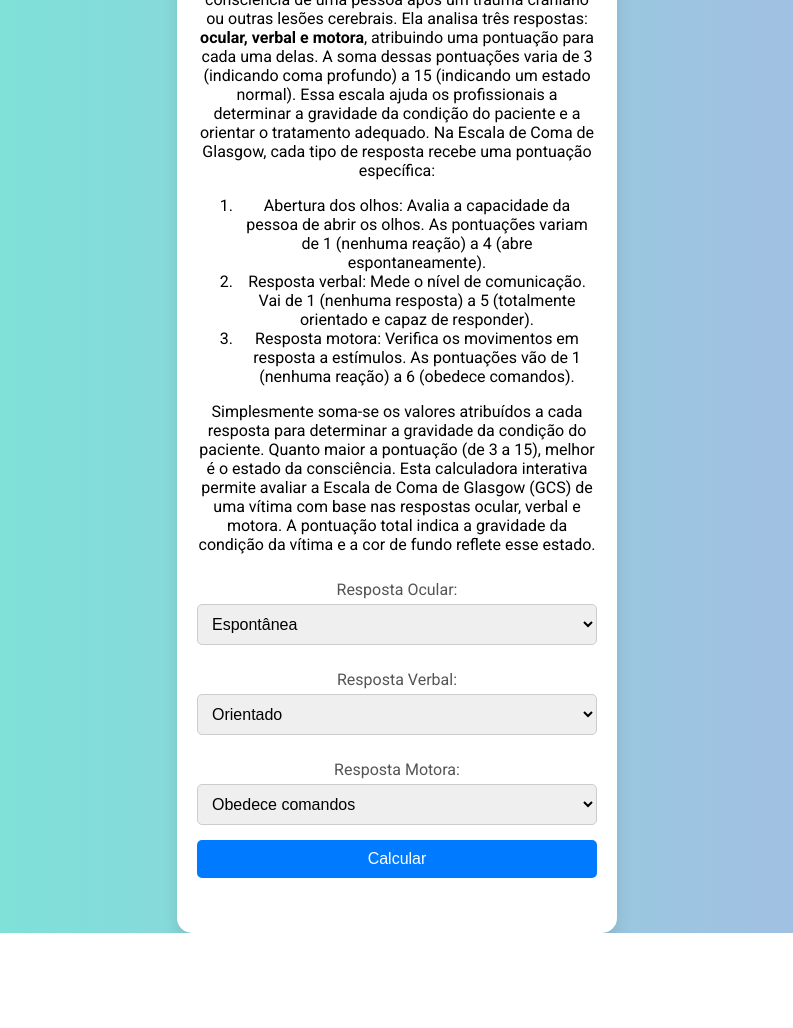
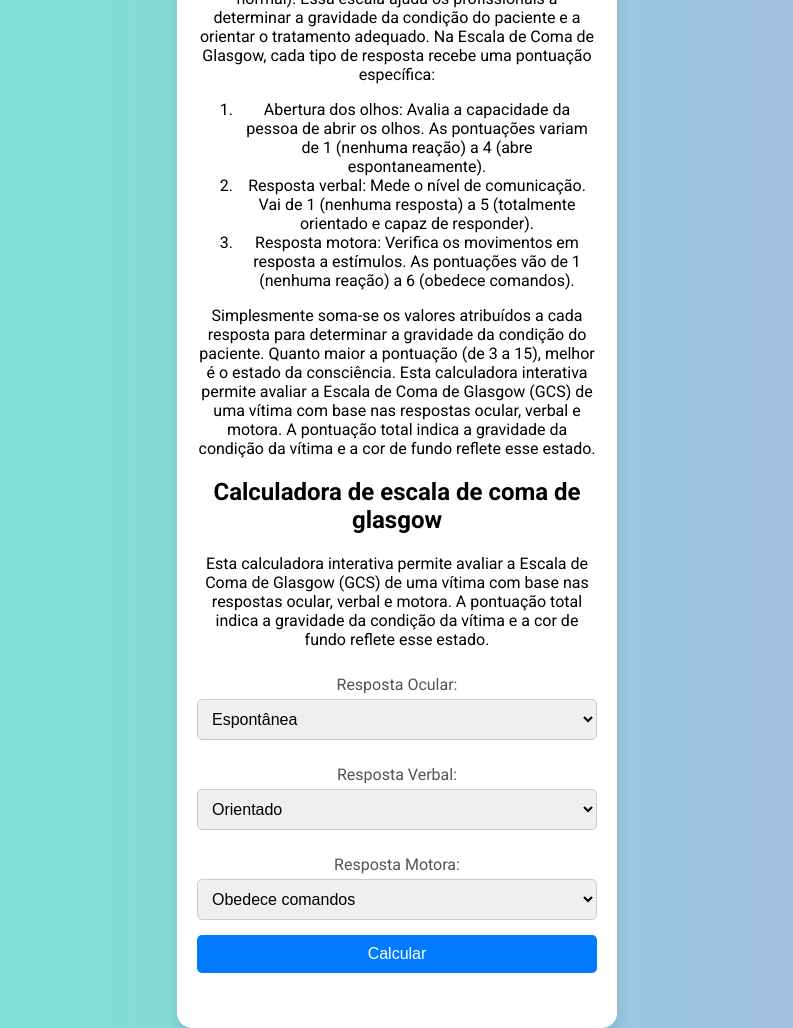
Before and after one commit to samukarepo/Calculadora-de-coma-de-Glasglow, a plain HTML site: page index.html in a window 1280 px wide. Shown: the whole page, without its empty margins (243-1036 px from the left). Before the commit the page ends 933 px from the top, so only its background shows below. Drawn offline with Linux system fonts and the light colour scheme.

Commit message:
Update index.html

```diff
--- a/index.html
+++ b/index.html
@@ -31,7 +31,15 @@
             Resposta motora: Verifica os movimentos em resposta a estímulos. As pontuações vão de 1 (nenhuma reação) a 6 (obedece comandos).
                 </li>
             </ol>
-Simplesmente soma-se os valores atribuídos a cada resposta para determinar a gravidade da condição do paciente. Quanto maior a pontuação (de 3 a 15), melhor é o estado da consciência.
+        </p>
+        <p>
+            Simplesmente soma-se os valores atribuídos a cada resposta para determinar a gravidade da condição do paciente. Quanto maior a pontuação (de 3 a 15), melhor é o estado da consciência.
+            Esta calculadora interativa permite avaliar a Escala de Coma de Glasgow (GCS) de uma vítima com base nas
+            respostas ocular, verbal e motora. A pontuação total indica a gravidade da condição da vítima e a cor de
+            fundo reflete esse estado.
+        </p>
+        <h2>Calculadora de escala de coma de glasgow</h2>
+        <p>
             Esta calculadora interativa permite avaliar a Escala de Coma de Glasgow (GCS) de uma vítima com base nas
             respostas ocular, verbal e motora. A pontuação total indica a gravidade da condição da vítima e a cor de
             fundo reflete esse estado.
```
